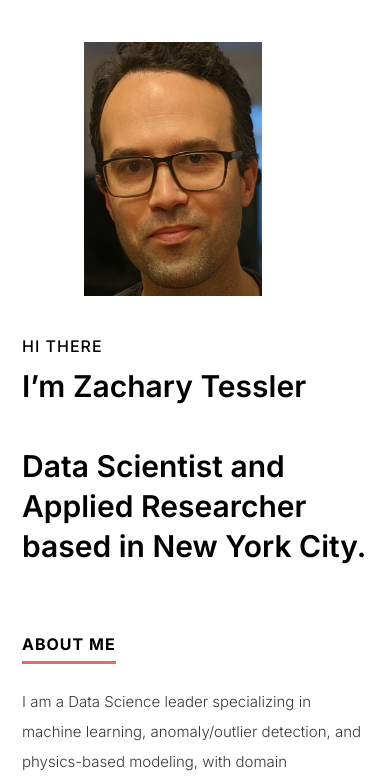
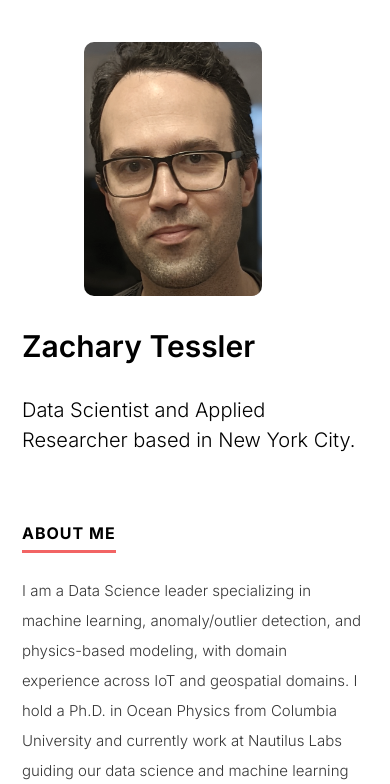
Before and after one commit to ztessler/ztessler.github.io, a plain HTML site: page index.html in a window 390 px wide. Shown: the part 58-842 px from the top of the page. Drawn offline with nearby package versions, Linux system fonts and the light colour scheme.

Commit message:
picture tone, font sizes

```diff
--- a/assets/css/main.css
+++ b/assets/css/main.css
@@ -20,7 +20,7 @@ a{color: #000}
 iframe {border: 0;outline: none;}
 ::-moz-selection {background:#000;text-shadow: none;color:#FFF}
 ::selection {background:#000;text-shadow: none;color:#FFF}
-img {max-width: 100%;border: none;outline: none;height: auto;}
+img {max-width: 100%;border: none; outline: none;height: auto; filter: grayscale(50%) brightness(120%); border-radius: 10px}
 input,textarea {border-radius: 0;resize: none;}
 ul {padding: 0;margin: 0;}
 @font-face {
@@ -52,6 +52,7 @@ svg,img { max-width: 80%; height: auto; }
 .ds-banner section{ padding-left: 70px; padding-right: 100px; }
 .ds-banner section h1 span{ display: block; text-transform: uppercase; letter-spacing: 1px;  font-weight: 500; font-size: 16px; padding-bottom: 30px; }
 .ds-banner section h1{ font-weight: 600; font-size: 32px; line-height: 40px; color: #000; }
+.ds-banner section h2{ font-weight: 300; font-size: 24px; line-height: 30px; color: #000; }
 .ds-numbervalulist{ list-style: none; display: flex; align-items: center; flex-wrap: wrap; margin: 0; padding: 0; margin-top: 60px; }
 .ds-numbervalulist li{ margin-right: 60px; }
 .ds-numbervalulist li:last-child{ margin-right: 0; }
@@ -131,8 +132,9 @@ span.ds-department{ color: #373737; font-weight: 500; font-size: 18px; padding-b
 	.ds-logo{ font-size: 0; }
 	.ds-banner figure{ padding: 30px 0; }
 	.ds-banner section{ padding-left: 0;padding-right: 0; }
-	.ds-banner section h1 span{ padding-bottom: 0; }
+	.ds-banner section h1 h2 span{ padding-bottom: 0; }
 	.ds-banner section h1,.ds-work-det-title{ font-size: 30px; line-height: 40px; }
+	.ds-banner section h2,.ds-work-det-title{ font-size: 20px; line-height: 30px; }
 	.ds-numbervalulist{ margin-top: 20px; }
 	.ds-numbervalulist li{ margin-right: 30px; }
 	.ds-numbervalulist strong{ font-size: 30px; }
--- a/index.html
+++ b/index.html
@@ -56,9 +56,13 @@
           <div class="col-12 col-sm-12 col-md-7 col-lg-7 col-xl-7 col-xxl-7">
             <section>
                 <h1>
-                  <span>HI THERE</span>
-                  I’m Zachary Tessler <br><br> Data Scientist and Applied Researcher based in New York City.
+                  <!-- <span>HI THERE</span> -->
+                  Zachary Tessler
                 </h1>
+                <br>
+                <h2>
+                  Data Scientist and Applied Researcher based in New York City.
+                </h2>
                 <!-- <ul class="ds-numbervalulist"> -->
                 <!--   <li> -->
                 <!--     <strong>6+</strong> -->
```
